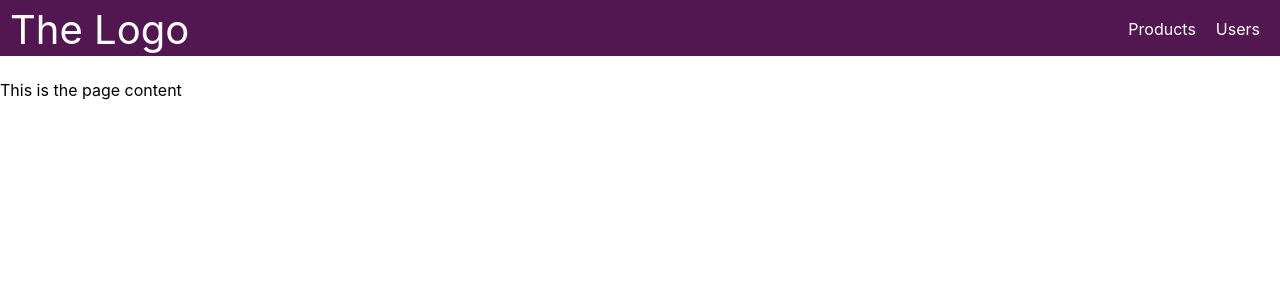
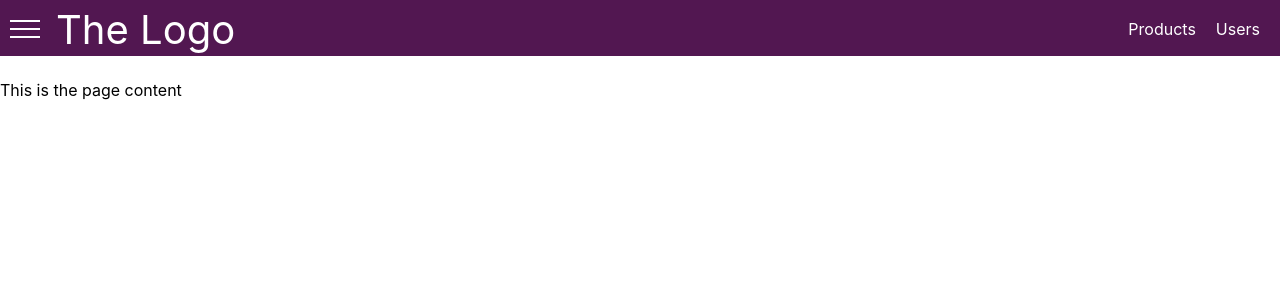
Before and after one commit to carl-hand/pwa-skeleton, a React (Create React App) app: page / in a window 1280 px wide. Shown: the top 300 px of the page. Built offline with nearby package versions, Linux system fonts and the light colour scheme; the HTML template or start-up script is replaced by a standard one.

Commit message:
added styling for drawer toggle button

```diff
--- /dev/null
+++ b/src/components/sideDrawer/DrawerToggleButton.jsx
@@ -0,0 +1,34 @@
+import React from 'react';
+import { css } from 'emotion';
+
+const toggleButtonCss = css`
+  display: flex;
+  flex-direction: column;
+  justify-content: space-around;
+  height: 24px;
+  width: 36px;
+  background-color: transparent;
+  border: none;
+  padding: 0;
+  box-sizing: border-box;
+
+  &:focus,
+  &:hover {
+    outline: none;
+    cursor: pointer;
+  }
+`;
+
+const toggleButtonLineCss = css`
+  height: 2px;
+  width: 30px;
+  background-color: white;
+`;
+
+export const DrawerToggleButton = props => (
+  <button className={toggleButtonCss}>
+    <div className={toggleButtonLineCss} />
+    <div className={toggleButtonLineCss} />
+    <div className={toggleButtonLineCss} />
+  </button>
+);
--- a/src/components/toolbar/Toolbar.jsx
+++ b/src/components/toolbar/Toolbar.jsx
@@ -1,5 +1,6 @@
 import React from 'react';
 import { css } from 'emotion';
+import { DrawerToggleButton } from '../sideDrawer/DrawerToggleButton';
 
 const toolbarHeaderCss = css`
   width: 100%;
@@ -18,6 +19,9 @@ const toolbarNavigationCss = css`
 `;
 
 const toolbarLogoCss = css`
+  position: relative;
+  left: 10px;
+
   & a {
     color: white;
     text-decoration: none;
@@ -55,7 +59,9 @@ const toolbarNavAnchorItemCss = css`
 export const Toolbar = props => (
   <header className={toolbarHeaderCss}>
     <nav className={toolbarNavigationCss}>
-      <div />
+      <div>
+        <DrawerToggleButton />
+      </div>
       <div className={toolbarLogoCss}>
         <a href="/">The Logo</a>
       </div>
```
Also changed, not shown: .babelrc (added), src/components/sideDrawer/SideDrawer.jsx (added).
